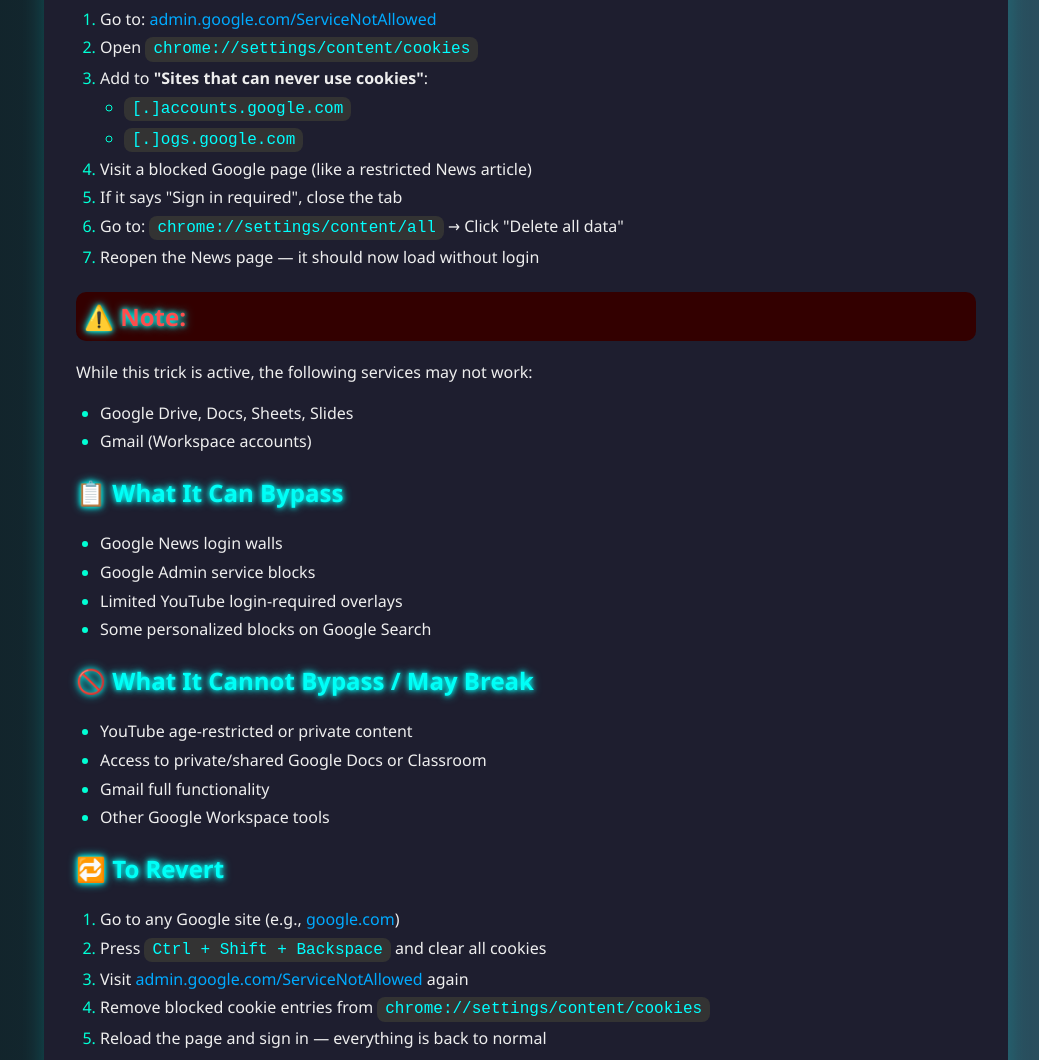
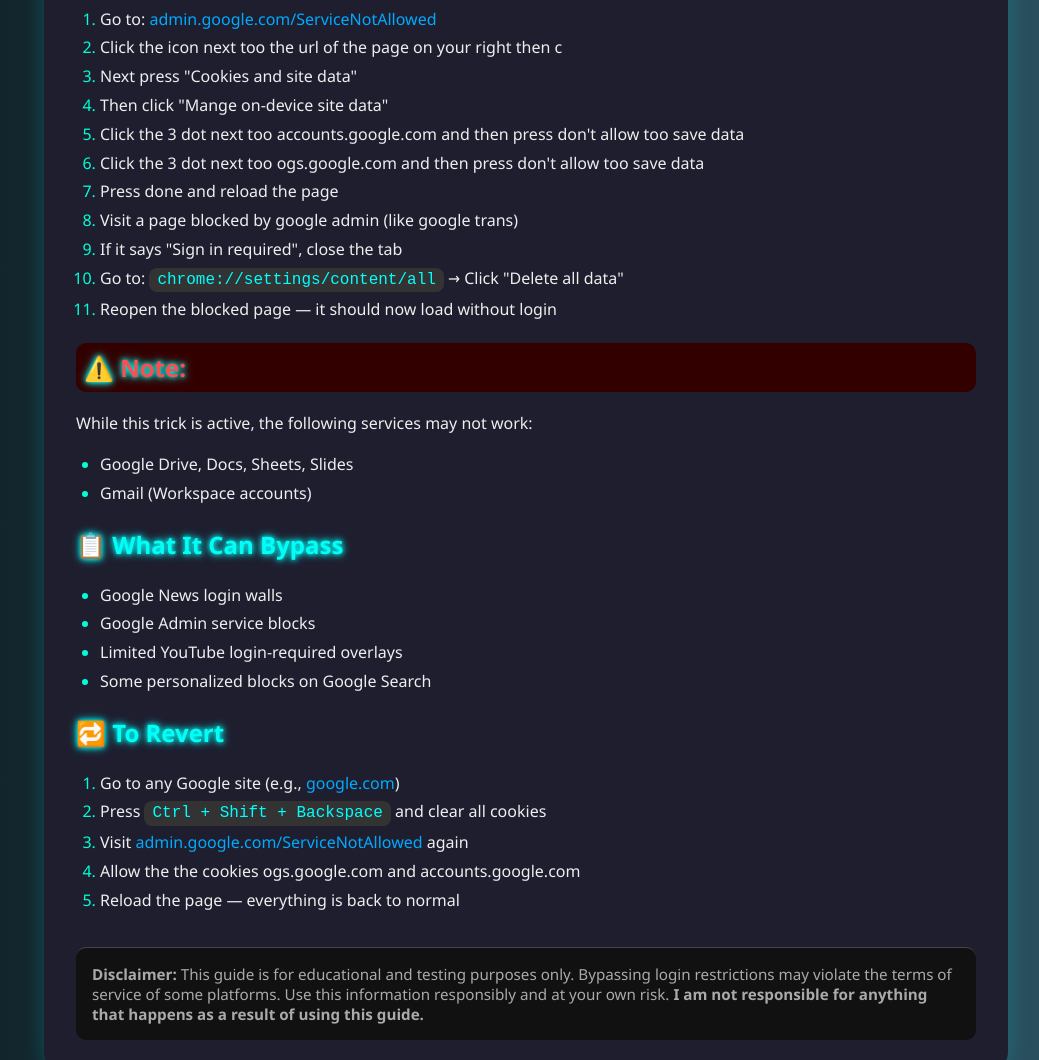
Before and after one commit to Gnome-Steader/Gnome-Steader.github.io, a plain HTML site: page Unlog.html in a window 1280 px wide. Shown: the part 240-1300 px from the top of the page, without its empty margins (114-1153 px from the left). Drawn offline with Linux system fonts and the light colour scheme.

Commit message:
Update Unlog.html

```diff
--- a/Unlog.html
+++ b/Unlog.html
@@ -73,17 +73,16 @@
     <h2>🚀 Steps to Bypass</h2>
     <ol>
       <li>Go to: <a href="https://admin.google.com/ServiceNotAllowed" target="_blank">admin.google.com/ServiceNotAllowed</a></li>
-      <li>Open <code>chrome://settings/content/cookies</code></li>
-      <li>Add to <strong>"Sites that can never use cookies"</strong>:
-        <ul>
-          <li><code>[.]accounts.google.com</code></li>
-          <li><code>[.]ogs.google.com</code></li>
-        </ul>
-      </li>
-      <li>Visit a blocked Google page (like a restricted News article)</li>
+      <li>Click the icon next too the url of the page on your right then c</li>
+      <li>Next press "Cookies and site data"</li>
+      <li>Then click "Mange on-device site data"</li>
+      <li>Click the 3 dot next too accounts.google.com and then press don't allow too save data</li>
+      <li>Click the 3 dot next too ogs.google.com and then press don't allow too save data</li>
+      <li>Press done and reload the page</li>
+      <li>Visit a page blocked by google admin (like google trans)</li>
       <li>If it says "Sign in required", close the tab</li>
       <li>Go to: <code>chrome://settings/content/all</code> → Click "Delete all data"</li>
-      <li>Reopen the News page — it should now load without login</li>
+      <li>Reopen the blocked page — it should now load without login</li>
     </ol>
 
     <h2 class="warning">⚠️ Note:</h2>
@@ -101,21 +100,16 @@
       <li>Some personalized blocks on Google Search</li>
     </ul>
 
-    <h2>🚫 What It Cannot Bypass / May Break</h2>
-    <ul>
-      <li>YouTube age-restricted or private content</li>
-      <li>Access to private/shared Google Docs or Classroom</li>
-      <li>Gmail full functionality</li>
-      <li>Other Google Workspace tools</li>
-    </ul>
+
+
 
     <h2>🔁 To Revert</h2>
     <ol>
       <li>Go to any Google site (e.g., <a href="https://www.google.com" target="_blank">google.com</a>)</li>
       <li>Press <code>Ctrl + Shift + Backspace</code> and clear all cookies</li>
       <li>Visit <a href="https://admin.google.com/ServiceNotAllowed" target="_blank">admin.google.com/ServiceNotAllowed</a> again</li>
-      <li>Remove blocked cookie entries from <code>chrome://settings/content/cookies</code></li>
-      <li>Reload the page and sign in — everything is back to normal</li>
+      <li>Allow the the cookies ogs.google.com and accounts.google.com</li>
+      <li>Reload the page — everything is back to normal</li>
     </ol>
 
     <div class="disclaimer">
```
